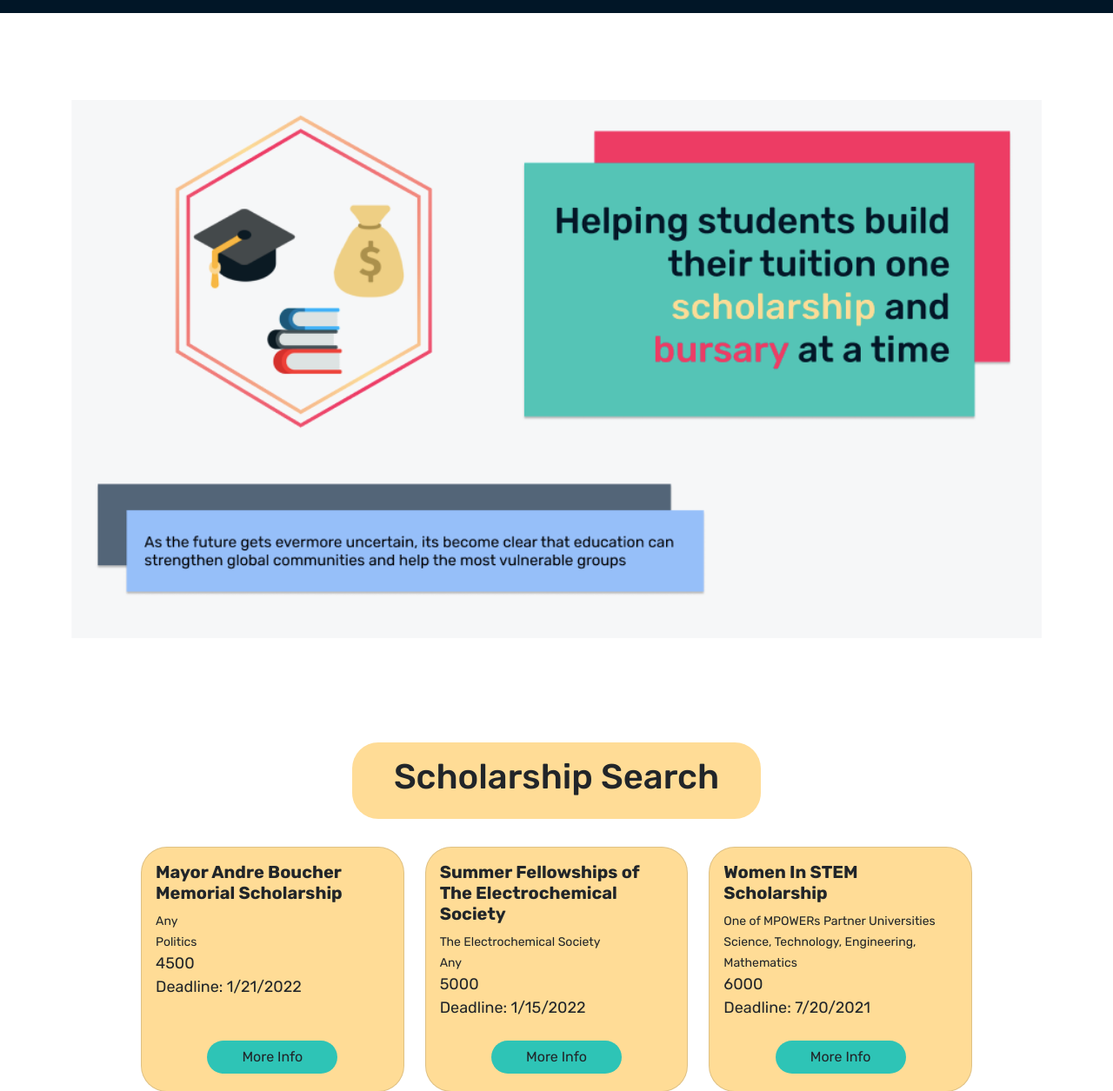
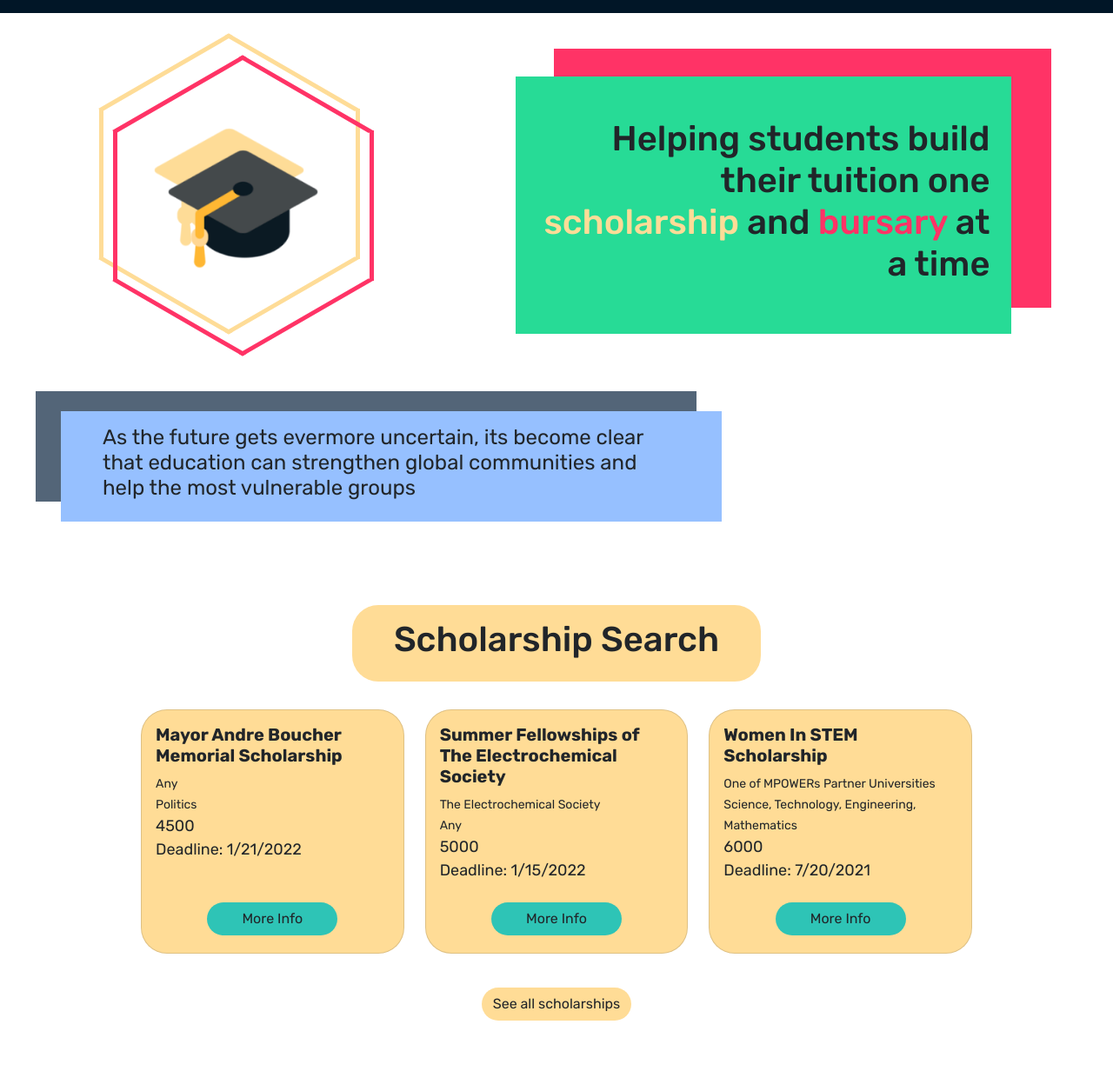
Before and after one commit to otrachea/building-tuition, a Flask app: page / in a window 1280 px wide. Shown: the part 352-1607 px from the top of the page at 87% size. Run offline with Flask 2, Linux system fonts and the light colour scheme; data comes from the database, SQL or seed files in the repository.

Commit message:
Implemented home screen with img

```diff
--- a/static/css/home.css
+++ b/static/css/home.css
@@ -65,6 +65,65 @@ html, body {
     filter: invert(86%) sepia(18%) saturate(917%) hue-rotate(338deg) brightness(104%) contrast(99%)
 }
 
+.text-align-right {
+    text-align: right;
+}
+
+.text-align-left {
+    text-align: left;
+}
+
+.home-text-1-padding {
+    padding-top: 3em;
+    padding-bottom: 3em;
+    padding-left: 2em;
+    padding-right: 1.5em;
+}
+
+h4 {
+    font-weight: 400;
+}
+
+:root {
+    /* --hexagon-colour: linear-gradient(90deg, rgba(254,220,151,1) 0%, rgba(255,51,102,1) 100%); */
+    --hexagon-colour: #ff3366;
+}
+
+.hexagon {
+    position: relative;
+    width: 300px;
+    height: 173.21px;
+    /* background-color: #64c7cc; */
+    margin: 86.60px 0;
+    border-left: solid 5px var(--hexagon-colour);
+    border-right: solid 5px var(--hexagon-colour);
+}
+
+.hexagon:before,
+.hexagon:after {
+    content: "";
+    position: absolute;
+    z-index: 1;
+    width: 212.13px;
+    height: 212.13px;
+    -webkit-transform: scaleY(0.5774) rotate(-45deg);
+    -ms-transform: scaleY(0.5774) rotate(-45deg);
+    transform: scaleY(0.5774) rotate(-45deg);
+    background-color: inherit;
+    left: 38.9340px;
+}
+
+.hexagon:before {
+    top: -106.0660px;
+    border-top: solid 7.0711px var(--hexagon-colour);
+    border-right: solid 7.0711px var(--hexagon-colour);
+}
+
+.hexagon:after {
+    bottom: -106.0660px;
+    border-bottom: solid 7.0711px var(--hexagon-colour);
+    border-left: solid 7.0711px var(--hexagon-colour);
+}
 
 /* CARDS */
 .top-buffer{
--- a/templates/home.html
+++ b/templates/home.html
@@ -1,22 +1,28 @@
 {% extends "base.html" %}
 {% block content %}
-<img src="../static/assets/titleimgfinal.png" class="titleimgfinal">
-<!-- <div class="row">
-    <div class="col">
-
+<!-- <img src="../static/assets/titleimgfinal.png" class="titleimgfinal"> -->
+<div class="row my-5 justify-content-center d-flex align-items-center">
+    <div class="col-5">
+        <div class="hexagon d-flex justify-content-center" style="filter: drop-shadow(-16px -25px 0px #FEDC97);">
+            <img src="../static/assets/graduation-cap-mozilla.png">
+        </div>
     </div>
-    <div class="col" style="border: 2px orange solid;">
+    <div class="col-6 text-end home-text-1-padding" style="background-color: #27DB96; box-shadow: 45px -31px 0px 1px #FF3366;">
+        <h1>Helping students build their tuition one <span class="color-yellow">scholarship</span> and <span class="color-red">bursary</span> at a time</h1>
+    </div>
+</div>
+<div class="row my-5 pt-3 pb-5">
+    <div class="col-8 text-align-left py-3 px-5" style="background-color: #96C0FF; -webkit-box-shadow: -29px -23px 0px 0px #536578;
+    box-shadow: -29px -23px 0px 0px #536578;">
         <div>
-            <h1>Helping students build their tuition one <span class="color-yellow">scholarship</span> and <span class="color-red">bursary</span> at a time
-            </h1>
+            <h4>As the future gets evermore uncertain, its become clear that education can strengthen global communities and help the most vulnerable groups</h4>
         </div>
-        <div></div>
     </div>
-</div> -->
+</div>
 
 <!-- SCHOLARSHIP CARDS -->
 <div class="row top-buffer">
-    <div class="col-md-auto mx-auto py-3 px-5 rounded-30" style="background-color: #FFDC96;">
+    <div class="col-md-auto mx-auto py-3 px-5 rounded-30" style="background-color: #FFDC96; ">
         <h1>Scholarship Search</h1>
     </div>
 </div>
```
